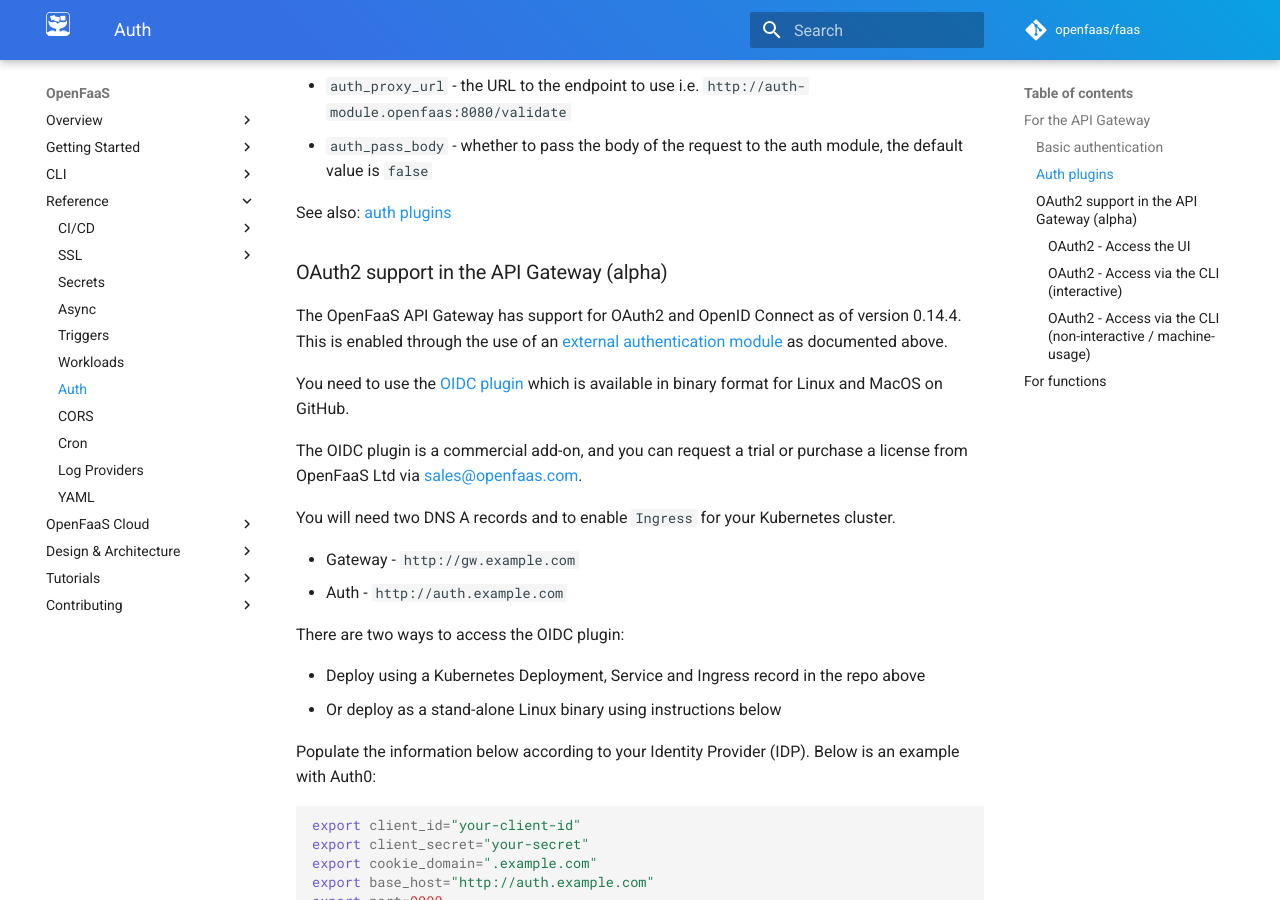
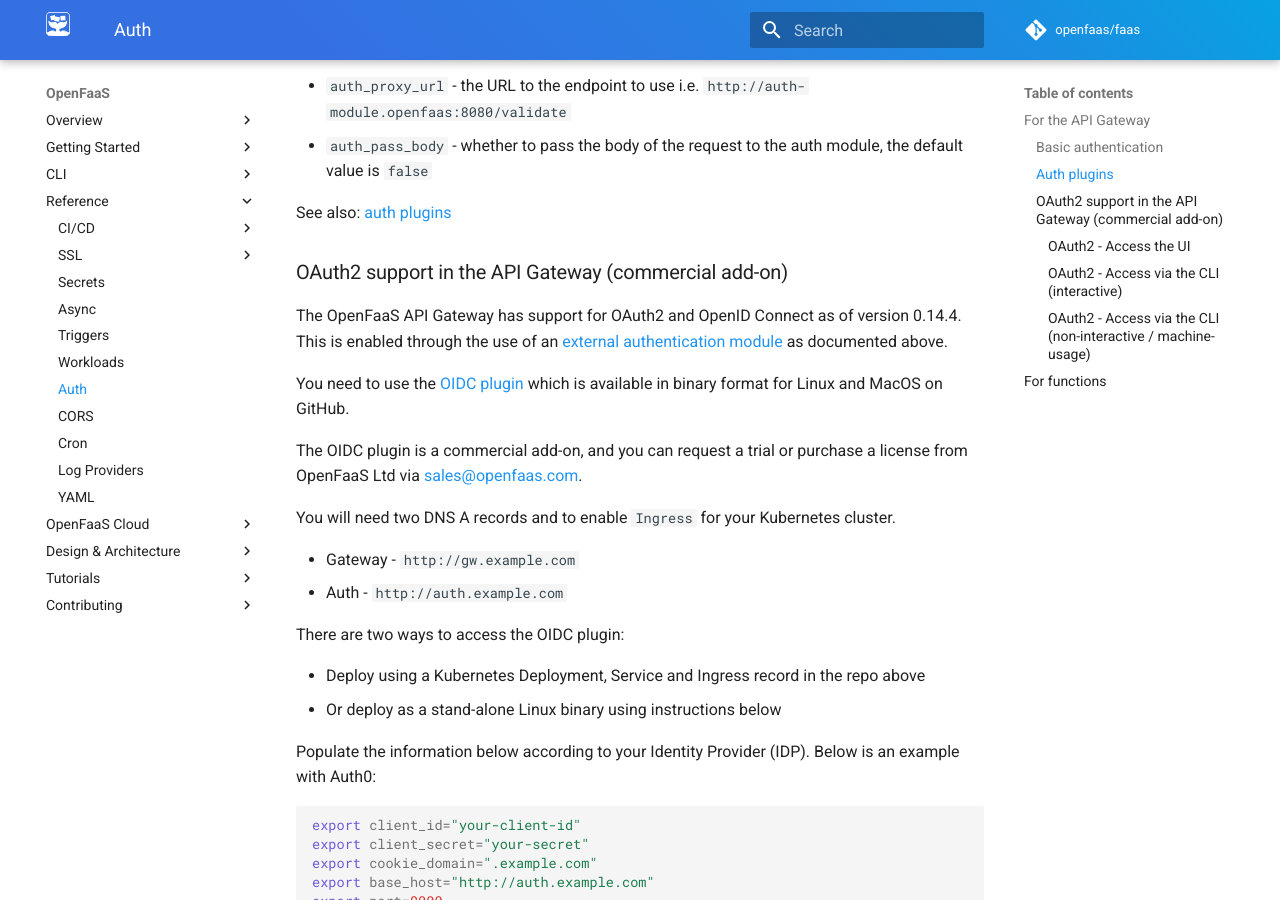
Before and after one commit to openfaas/docs, an MkDocs documentation site: the page built from docs/reference/authentication.md, in a window 1280 px wide and 900 px high, scrolled down 989 px. Built offline with MkDocs 1.6.1 and Material for MkDocs 9.7.7, drawn with Linux system fonts in a browser that asks for light colours; comment, search, counter and statistics services are not loaded.

Commit message:
Update status of plugin
Signed-off-by: Alex Ellis (OpenFaaS Ltd) <alexellis2@gmail.com>

```diff
--- a/docs/reference/authentication.md
+++ b/docs/reference/authentication.md
@@ -33,7 +33,7 @@ You can configure the gateway to use an auth plugin with the following two envir
 
 See also: [auth plugins](https://github.com/openfaas/faas/tree/master/auth)
 
-### OAuth2 support in the API Gateway (alpha)
+### OAuth2 support in the API Gateway (commercial add-on)
 
 The OpenFaaS API Gateway has support for OAuth2 and OpenID Connect as of version 0.14.4. This is enabled through the use of an [external authentication module](https://github.com/openfaas/faas/tree/master/auth) as documented above.
 
```
